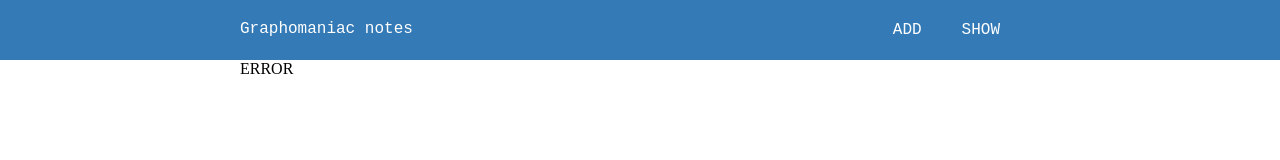
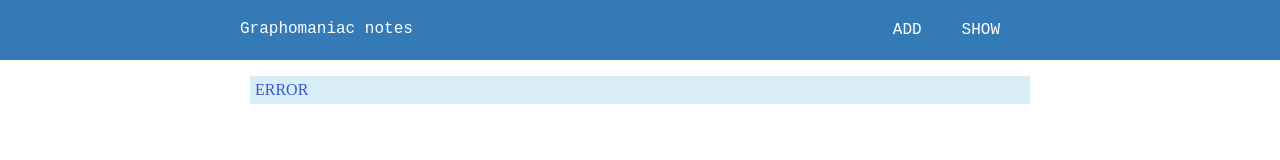
Before and after one commit to marzique/Graphomaniac, a plain HTML site: page templates/error.html in a window 1280 px wide. Drawn offline with Linux system fonts and the light colour scheme.

Commit message:
implemented notes page loop, and designed error page

```diff
--- a/templates/error.html
+++ b/templates/error.html
@@ -21,9 +21,9 @@
 	</header>
 
 	<section>
-		<div class="container">
-			ERROR
-		</div>
+		<ul class="notes">
+			<li>ERROR</li>
+		</ul>
 	</section>
 </body>
 </html>
```
Also changed, not shown: templates/notes.html (+11 -2 lines).
